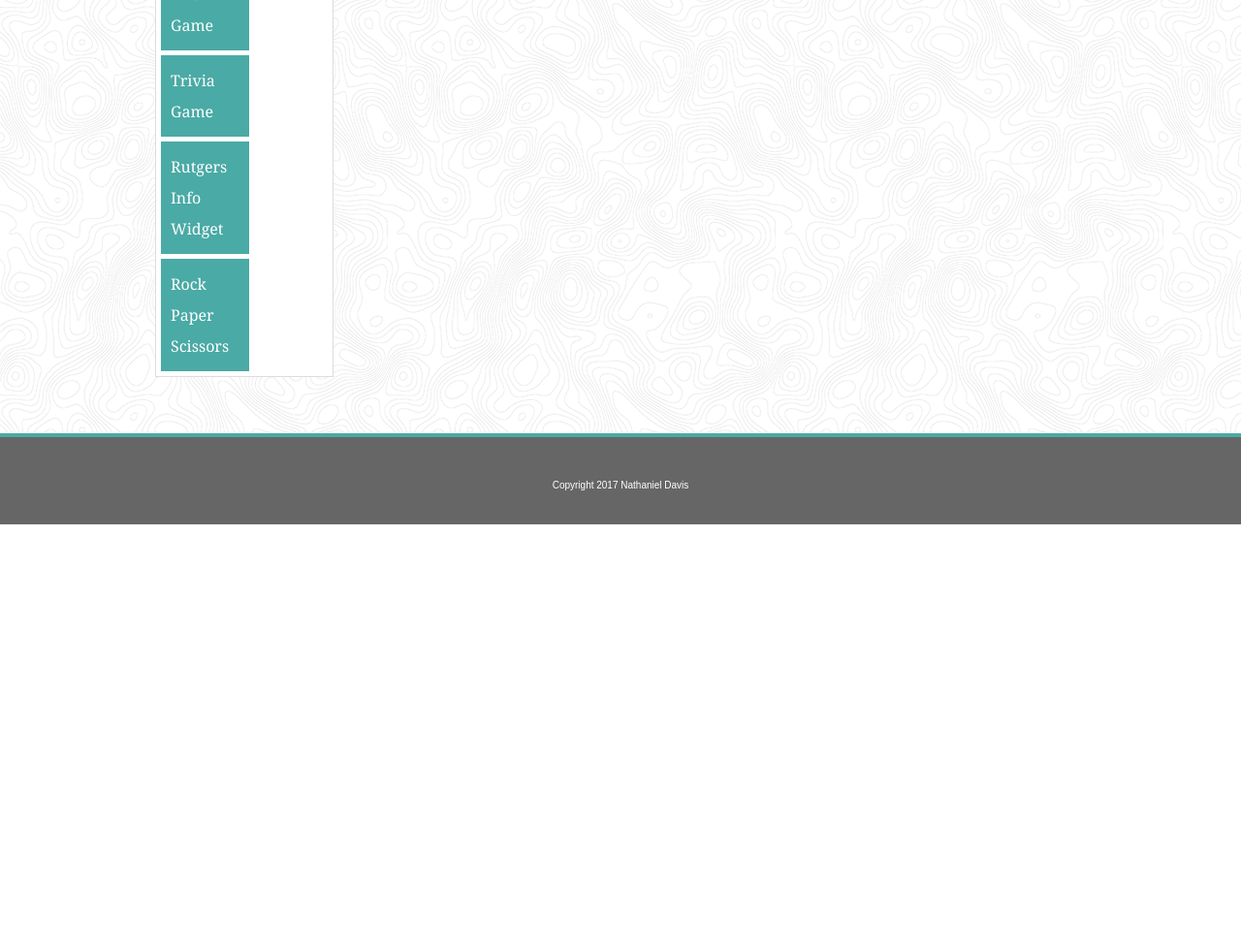
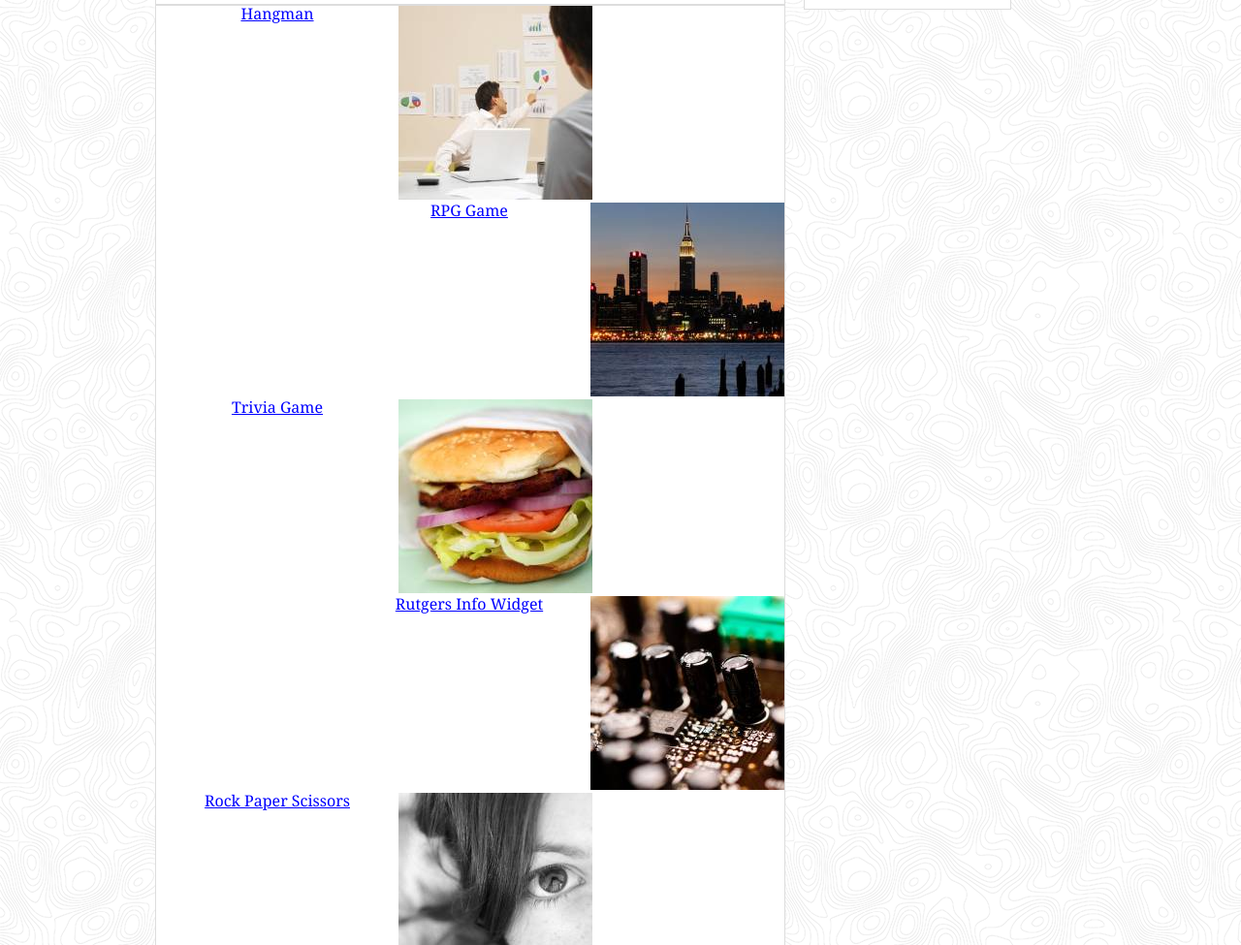
Before and after one commit to nwdavis/Basic-Portfolio, a plain HTML site: page portfolio.html in a window 1280 px wide. Shown: the part 259-1234 px from the top of the page at 97% size. Before the commit the page ends 800 px from the top, so only its background shows below. Drawn offline with Linux system fonts and the light colour scheme.

Commit message:
i promise i'm actually trying

```diff
--- a/assets/css/style.css
+++ b/assets/css/style.css
@@ -81,10 +81,9 @@ p {
 #connectbox {
 	background-color: #ffffff;
 	margin-left: 15px;
-	position: absolute;
-	right: 0;
-	top: 0;
 	display: inline-block;
+	padding: 15px;
+	border: 1px solid #dddddd;
 }
 
 h3 {
@@ -117,10 +116,30 @@ footer {
     width: 100%;
 }
 
-.portfoliotitle {
+.portfolioentries {
 	font-family: 'Georgia', Times, Times New Roman, serif;
-	color: #ffffff;
-	background-color: #4aaaa5;
+	text-align: center;
+	width: 250px;
+	height: 150px;
+	color: blue;
+	float: left;
 	position: relative;
-	width: 50%;
+	left: 0;
+	bottom: 0;
+
 }
+#hangman {
+	float: left;
+}
+#rpggame {
+	float: right;
+}
+#triviagame {
+	float: left;
+}
+#rutgers {
+	float: right;
+}
+#rockpaper {
+	float: left;
+}
--- a/portfolio.html
+++ b/portfolio.html
@@ -20,11 +20,23 @@
 
 	<section>
 		<h2>Portfolio</h2>
-		<div class="portfolioentry"><p class="portfoliotitle">Hangman</p></div>
-		<div class="portfolioentry"><p class="portfoliotitle">RPG Game</p></div>
-		<div class="portfolioentry"><p class="portfoliotitle">Trivia Game</p></div>
-		<div class="portfolioentry"><p class="portfoliotitle">Rutgers Info Widget</p></div>
-		<div class="portfolioentry"><p class="portfoliotitle">Rock Paper Scissors</p></div>
+		<div>
+			<div id="hangman">
+				<img src="assets/images/hangman.jpg"><a class="portfolioentries" href="http://www.google.com">Hangman</a>
+			</div>
+			<div id="rpggame">
+				<img src="assets/images/rpggame.jpg"><a class="portfolioentries" href="http://www.google.com">RPG Game</a>
+			</div>
+			<div id="triviagame">
+				<img src="assets/images/triviagame.jpg"><a class="portfolioentries" href="http://www.google.com">Trivia Game</a>
+			</div>
+			<div id="rutgers">
+				<img src="assets/images/rutgersinfowidget.jpg"><a class="portfolioentries" href="http://www.google.com">Rutgers Info Widget</a>
+			</div>
+			<div id="rockpaper">
+				<img src="assets/images/rockpaperscissors.jpg"><a class="portfolioentries" href="http://www.google.com">Rock Paper Scissors</a>
+			</div>
+		</div>
 	</section>
 
 	<div id="connectbox">
```
